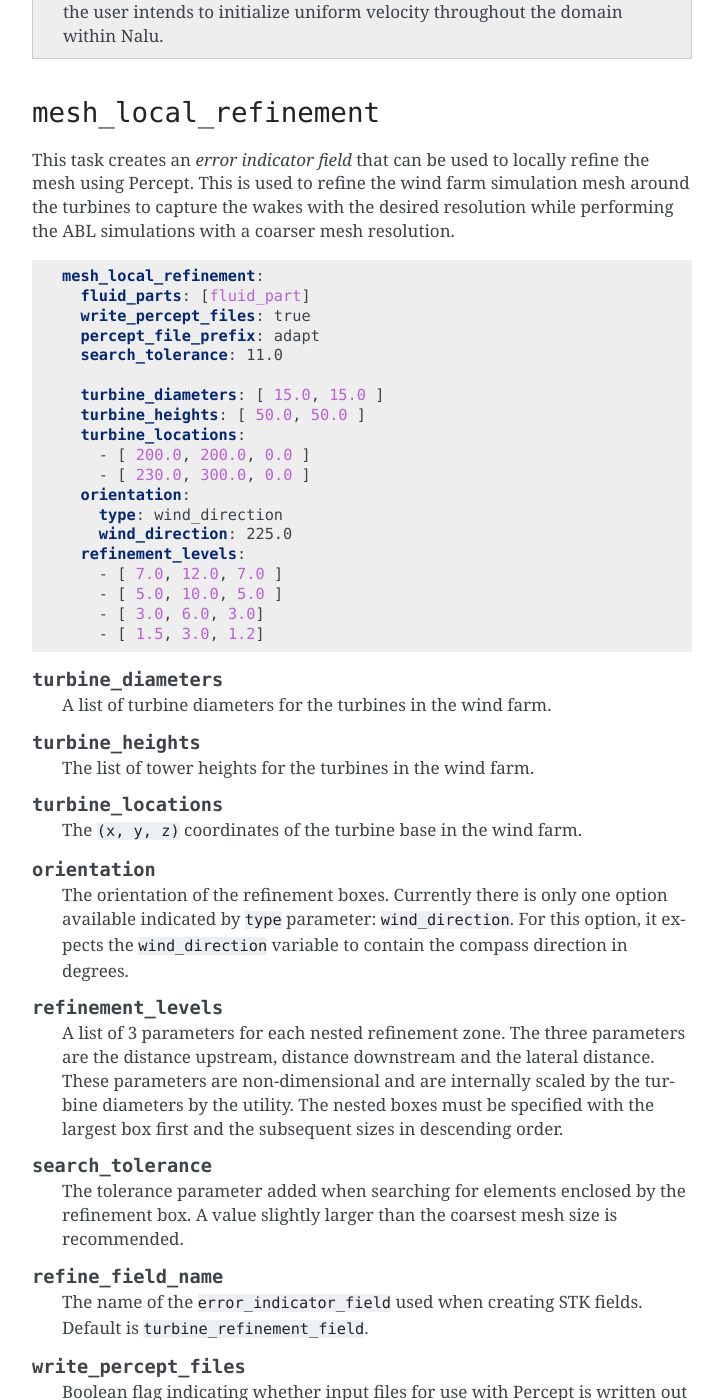
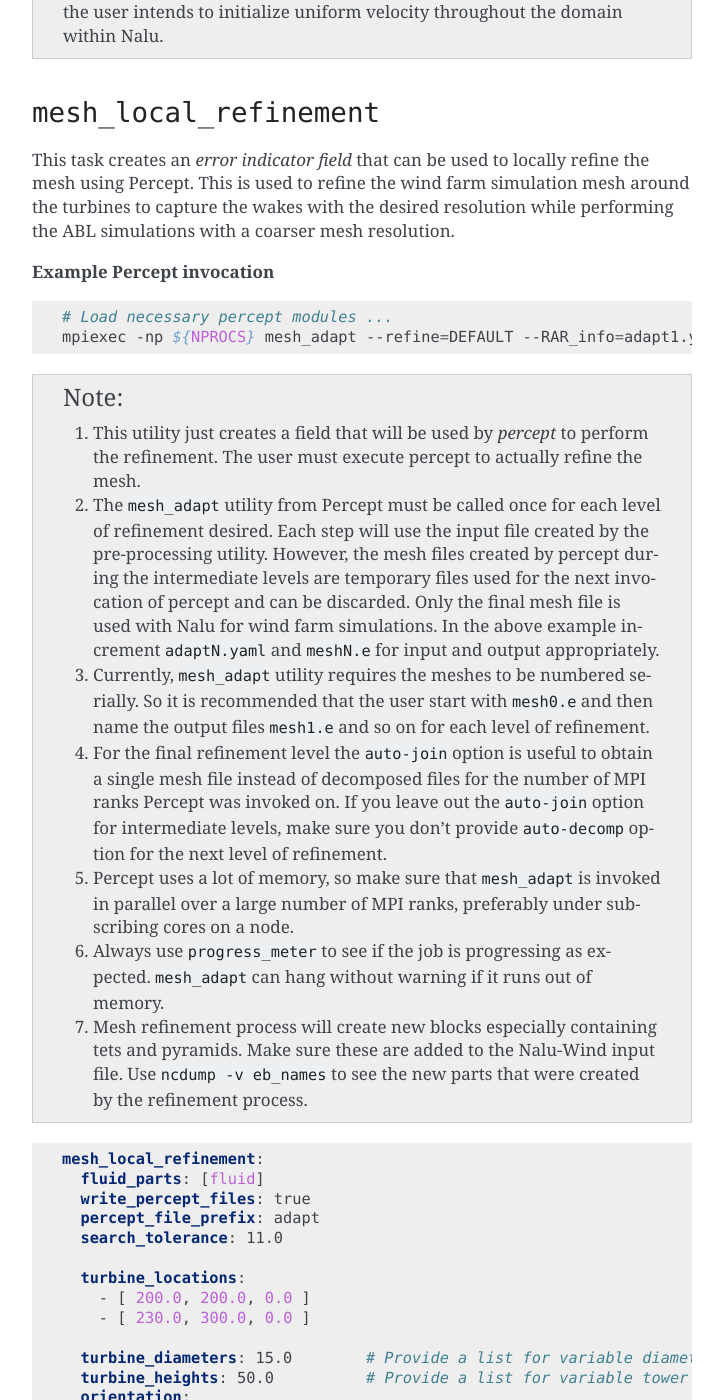
Before and after one commit to Exawind/wind-utils, a Sphinx documentation site: the page built from doc/manual/source/user/nalu_preprocess.rst, in a window 1280 px wide and 1400 px high, scrolled down 4656 px. Shown: the whole window, without its empty margins (388-1111 px from the left). Built offline with Sphinx 7.4.7, drawn with Linux system fonts in a browser that asks for light colours; some of the changed text lies outside the part shown.

Commit message:
Update mesh refinement docs

```diff
--- a/doc/manual/source/user/nalu_preprocess.rst
+++ b/doc/manual/source/user/nalu_preprocess.rst
@@ -220,35 +220,88 @@
 around the turbines to capture the wakes with the desired resolution while
 performing the ABL simulations with a coarser mesh resolution.
 
+**Example Percept invocation**
+
+.. code-block:: bash
+
+   # Load necessary percept modules ...
+   mpiexec -np ${NPROCS} mesh_adapt --refine=DEFAULT --RAR_info=adapt1.yaml --progress_meter=1 --input_mesh=mesh0.e --output_mesh=mesh1.e --ioss_read_options="auto-decomp:yes" --ioss_write_options="large,auto-join:yes"
+
+.. note::
+
+   #. This utility just creates a field that will be used by *percept* to
+      perform the refinement. The user must execute percept to actually refine
+      the mesh.
+
+   #. The ``mesh_adapt`` utility from Percept must be called once for each level
+      of refinement desired. Each step will use the input file created by the
+      pre-processing utility. However, the mesh files created by percept during
+      the intermediate levels are temporary files used for the next invocation
+      of percept and can be discarded. Only the final mesh file is used with
+      Nalu for wind farm simulations. In the above example increment
+      ``adaptN.yaml`` and ``meshN.e`` for input and output appropriately.
+
+   #. Currently, ``mesh_adapt`` utility requires the meshes to be numbered
+      serially. So it is recommended that the user start with :file:`mesh0.e`
+      and then name the output files :file:`mesh1.e` and so on for each level of
+      refinement.
+
+   #. For the final refinement level the ``auto-join`` option is useful to
+      obtain a single mesh file instead of decomposed files for the number of
+      MPI ranks Percept was invoked on. If you leave out the ``auto-join``
+      option for intermediate levels, make sure you don't provide
+      ``auto-decomp`` option for the next level of refinement.
+
+   #. Percept uses a lot of memory, so make sure that ``mesh_adapt`` is invoked
+      in parallel over a large number of MPI ranks, preferably under subscribing
+      cores on a node.
+
+   #. Always use ``progress_meter`` to see if the job is progressing as
+      expected. ``mesh_adapt`` can hang without warning if it runs out of
+      memory.
+
+   #. Mesh refinement process will create new blocks especially containing tets
+      and pyramids. Make sure these are added to the Nalu-Wind input file. Use
+      ``ncdump -v eb_names`` to see the new parts that were created by the
+      refinement process.
+
+
 .. code-block:: yaml
 
    mesh_local_refinement:
-     fluid_parts: [fluid_part]
+     fluid_parts: [fluid]
      write_percept_files: true
      percept_file_prefix: adapt
      search_tolerance: 11.0
 
-     turbine_diameters: [ 15.0, 15.0 ]
-     turbine_heights: [ 50.0, 50.0 ]
      turbine_locations:
        - [ 200.0, 200.0, 0.0 ]
        - [ 230.0, 300.0, 0.0 ]
+
+     turbine_diameters: 15.0        # Provide a list for variable diameters
+     turbine_heights: 50.0          # Provide a list for variable tower heights
      orientation:
        type: wind_direction
        wind_direction: 225.0
      refinement_levels:
-       - [ 7.0, 12.0, 7.0 ]
-       - [ 5.0, 10.0, 5.0 ]
-       - [ 3.0, 6.0, 3.0]
-       - [ 1.5, 3.0, 1.2]
+       - [ 7.0, 12.0, 7.0, 7.0 ]
+       - [ 5.0, 10.0, 5.0, 5.0 ]
+       - [ 3.0, 6.0, 3.0, 3.0 ]
+       - [ 1.5, 3.0, 1.2, 1.2 ]
 
 .. confval:: turbine_diameters
 
-   A list of turbine diameters for the turbines in the wind farm.
+   A list of turbine diameters for the turbines in the wind farm. If all the
+   turbines in the wind farm have the same rotor, then the input can be a single
+   scalar entry as shown in the example. Otherwise, the list passed must have
+   the same size as the number of entries in ``turbine_locations``.
 
 .. confval:: turbine_heights
 
-   The list of tower heights for the turbines in the wind farm.
+   The list of tower heights for the turbines in the wind farm. If all the
+   turbines in the wind farm have the same tower height, then the input can be a
+   single scalar entry as shown in the example. Otherwise, the list passed must
+   have the same size as the number of entries in ``turbine_locations``.
 
 .. confval:: turbine_locations
 
@@ -263,11 +316,12 @@
 
 .. confval:: refinement_levels
 
-   A list of 3 parameters for each nested refinement zone. The three parameters
-   are the distance upstream, distance downstream and the lateral distance.
-   These parameters are non-dimensional and are internally scaled by the turbine
-   diameters by the utility. The nested boxes must be specified with the largest
-   box first and the subsequent sizes in descending order.
+   A list of 4 parameters for each nested refinement zone. The three parameters
+   are the distance upstream, distance downstream, the lateral and vertical
+   extents of the refinement zone. These parameters are non-dimensional and are
+   internally scaled by the turbine diameters by the utility. The nested boxes
+   must be specified with the largest box first and the subsequent sizes in
+   descending order.
 
 .. confval:: search_tolerance
 
```
